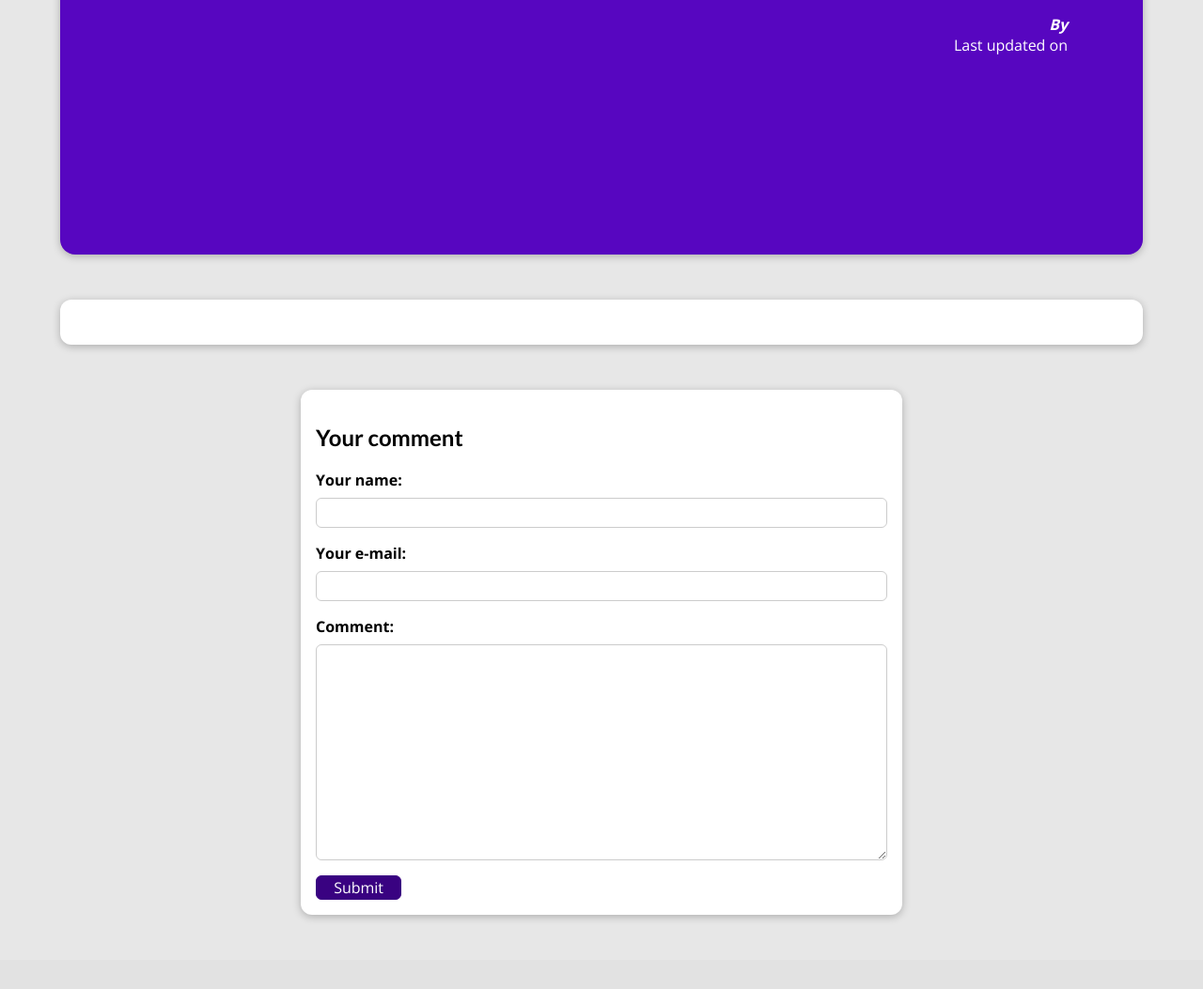
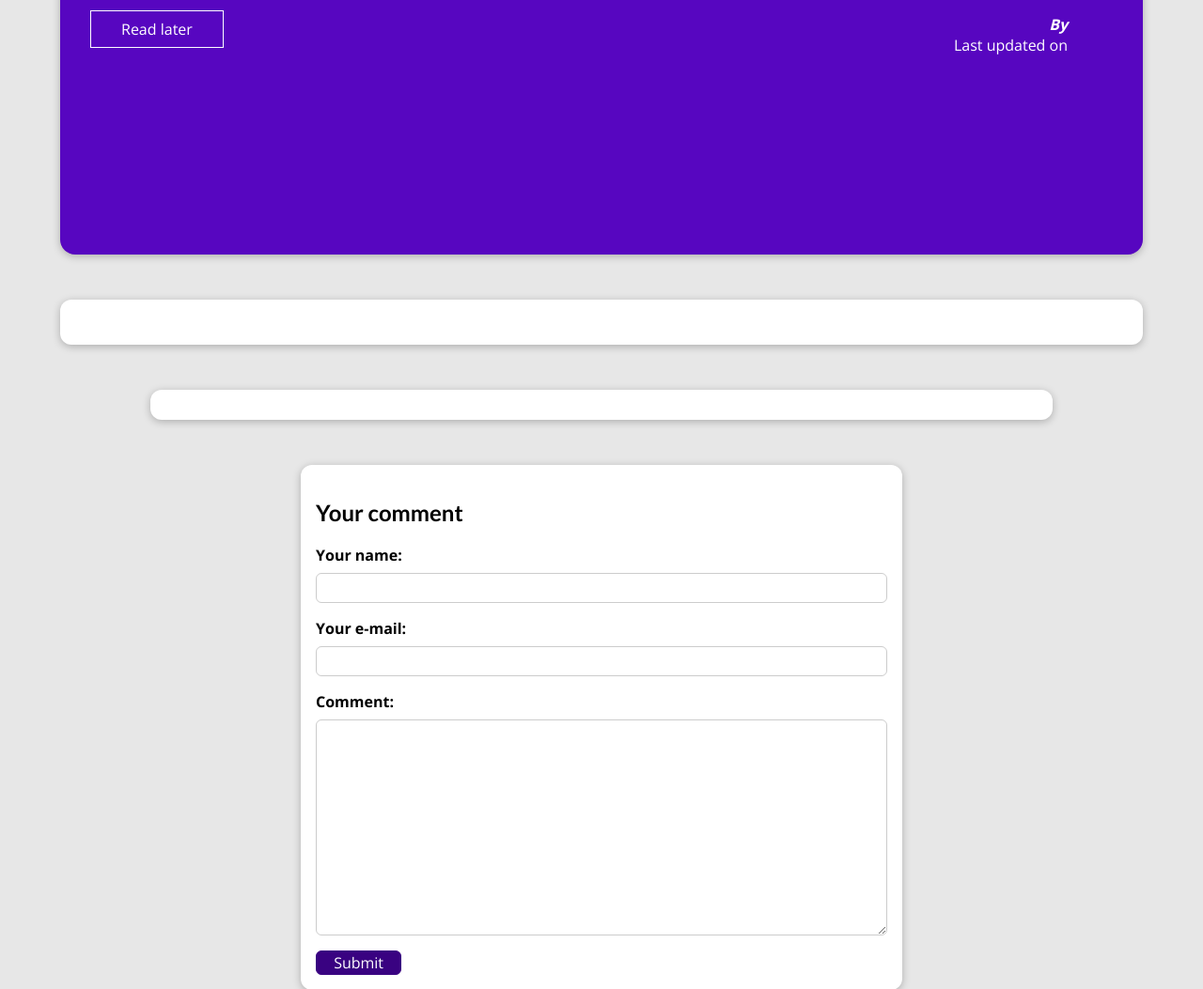
Before and after one commit to tok3rat0r/my_blog, a Django app: template blog/templates/blog/post-detail.html in a window 1280 px wide. Shown: the part 209-1262 px from the top of the page at 94% size. Before the commit the page ends 1187 px from the top, so only its background shows below. Run offline with Django 3.2, Linux system fonts and the light colour scheme; the template is opened without the code that fills it: values that come from a table or form of the project are taken from there, others are empty.

Commit message:
Display comments and add CommentAdmin

```diff
--- a/blog/static/blog/post-detail.css
+++ b/blog/static/blog/post-detail.css
@@ -74,6 +74,25 @@ main {
   border-radius: 6px;
 }
 
+#read-later {
+  margin: 2rem 0;
+}
+
+#read-later button {
+  background-color: transparent;
+  border: 1px solid white;
+  padding: 0.5rem 2rem;
+  font: inherit;
+  color: white;
+  cursor: pointer;
+}
+
+#read-later button:hover,
+#read-later button:active {
+  background-color: white;
+  color : #4f0ba7;
+}
+
 #comment-form {
   margin: 3rem auto;
   width: 90%;
@@ -145,3 +164,32 @@ main {
   border-color: #d6000b;
   background-color: #ffe6e6;
 }
+
+#comments {
+  margin: 3rem auto;
+  width: 90%;
+  max-width: 60rem;
+  border-radius: 12px;
+  background-color: white;
+  box-shadow: 0 2px 8px rgba(0,0,0,0.25);
+  padding: 1rem 2rem;
+}
+
+#comments ul {
+  list-style: none;
+  margin: 0;
+  padding: 0;
+}
+
+#comments li {
+  margin-bottom: 1rem;
+  border-bottom: 2px solid #ccc;
+}
+
+#comments li:last-of-type {
+  border-bottom: none;
+}
+
+#comments h2 {
+  color: #464646;
+}
--- a/blog/templates/blog/post-detail.html
+++ b/blog/templates/blog/post-detail.html
@@ -20,9 +20,12 @@
     <section id="summary">
         <h2>{{ post.title }}</h2>
         <div>
-            {% for tag in tags %}
+            {% for tag in post_tags %}
                 <span class="tag">{{ tag }}</span>
             {% endfor %}
+        </div>
+        <div id="read-later">
+            <button>Read later</button>
         </div>
         <article>
             <img src="{{ post.image.url }}" alt={{ post.title }}/>
@@ -36,6 +39,18 @@
     <main>
         <p>{{ post.content|linebreaks }}</p>
     </main>
+
+    <section id="comments">
+        <ul>
+            {% for comment in comments %}
+                <li>
+                    <h2>{{ comment.user_name }}</h2>
+                    <p>{{ comment.text|linebreaks }}</p>
+                </li>
+            {% endfor %}
+        </ul>
+    </section>
+
     <section id="comment-form">
         <h2>Your comment</h2>
         <form action="{% url "single-post-page" post.slug %}" method="POST">
--- a/blog/views.py
+++ b/blog/views.py
@@ -36,6 +36,7 @@ class SinglePostView(View):
             'post': post,
             'post_tags': post.tags.all(),
             'comment_form': CommentForm(),
+            'comments': post.comments.all().order_by('-id'),
         })
 
     def post(self, request, slug):
@@ -51,4 +52,5 @@ class SinglePostView(View):
             'post': post,
             'post_tags': post.tags.all(),
             'comment_form': comment_form,
+            'comments': post.comments.all().order_by('-id'),
         })
```
Also changed, not shown: blog/admin.py (+6 -1 lines).
